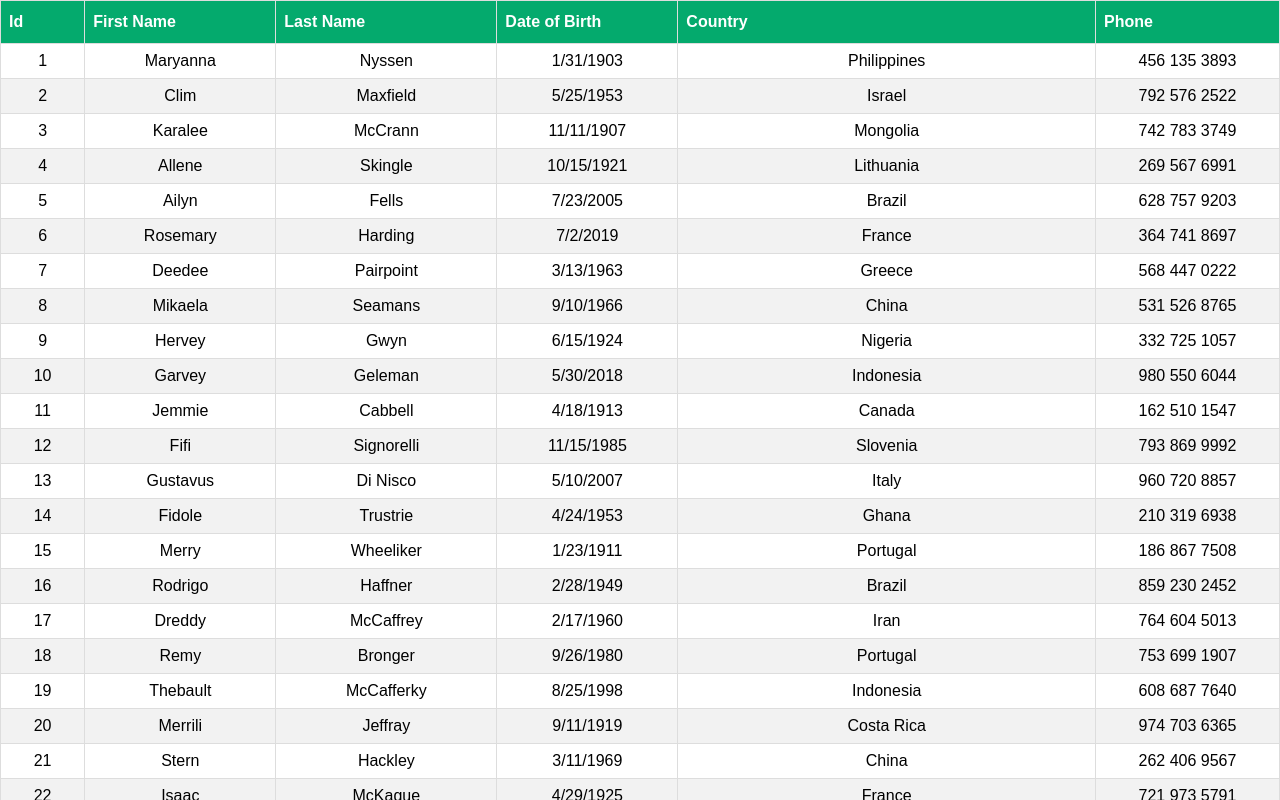
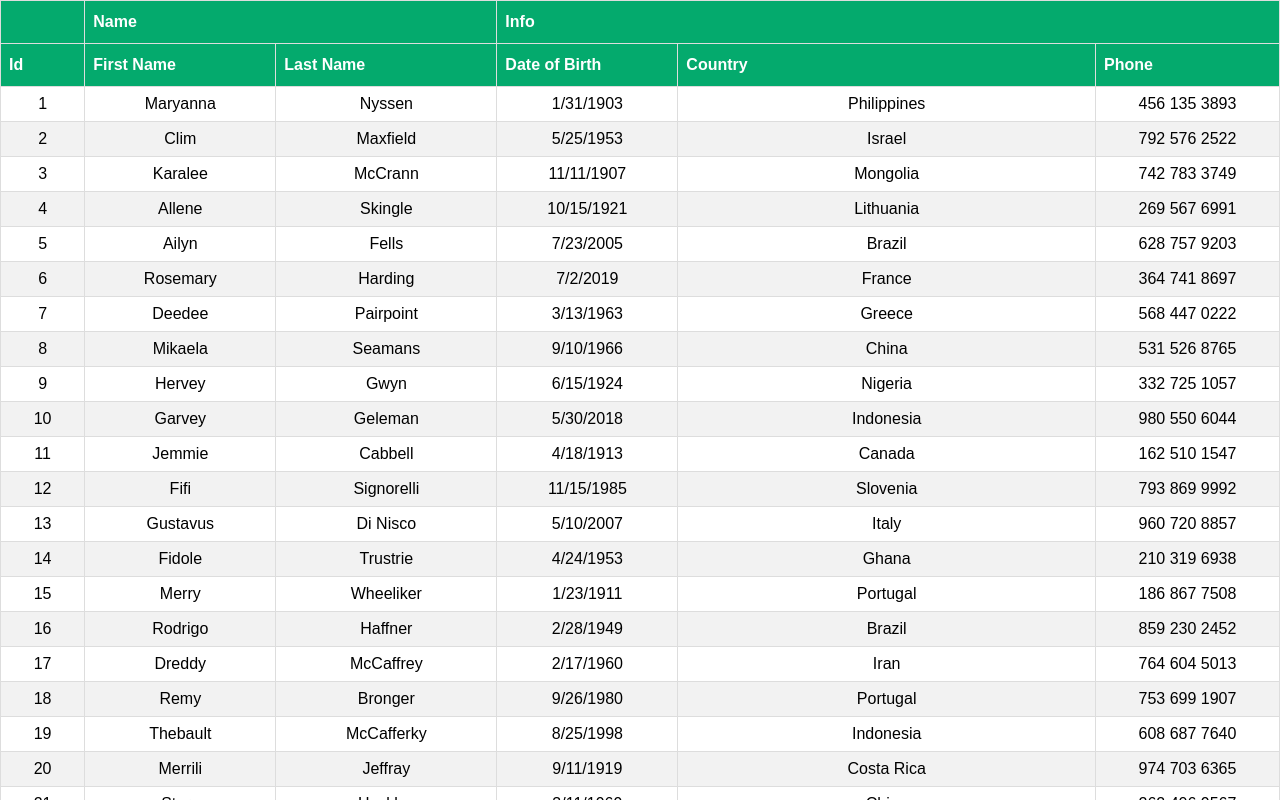
Before and after one commit to taxidriver2192/react-tabel, a React (Create React App) app: page / in a window 1280 px wide. Shown: the top 800 px of the page. Built offline with nearby package versions, Linux system fonts and the light colour scheme.

Commit message:
how to make Header Groups
Nu har jeg tilført ting i grupper navn og info..

```diff
--- a/src/components/BasicTable.js
+++ b/src/components/BasicTable.js
@@ -1,12 +1,12 @@
 import React, {useMemo} from 'react'
 import {useTable} from 'react-table'
 import MOCK_DATA from './MOCK_DATA.json'
-import { COLUMNS } from "./columns"
+import { COLUMNS, GRUPED_CCOLUMNS} from "./columns"
 import './Table.css'
 
 export const BasicTable = () => {
 
-    const columns = useMemo(() => COLUMNS, []);
+    const columns = useMemo(() => GRUPED_CCOLUMNS, []);
     const data = useMemo(() => MOCK_DATA, [])
 
     const tableInstance = useTable({
--- a/src/components/columns.js
+++ b/src/components/columns.js
@@ -30,3 +30,47 @@
         accessor: 'Phone'
     },
 ]
+export const GRUPED_CCOLUMNS = [
+    {
+        Header: 'Id',
+        Footer: 'Id',
+        accessor: 'id'
+    },
+    {
+        Header: 'Name',
+        Footer: 'Name',
+        columns:[
+            {
+                Header: 'First Name',
+                Footer: 'First Name',
+                accessor: 'first_name'
+            },
+            {
+                Header: 'Last Name',
+                Footer: 'Last Name',
+                accessor: 'last_name'
+            },
+        ]
+    },
+    {
+        Header: 'Info',
+        Footer: 'Info',
+        columns:[
+            {
+                Header: 'Date of Birth',
+                Footer: 'Date of Birth',
+                accessor: 'Date_of_Birth'
+            },
+            {
+                Header: 'Country',
+                Footer: 'Country',
+                accessor: 'Country'
+            },
+            {
+                Header: 'Phone',
+                Footer: 'Phone',
+                accessor: 'Phone'
+            },
+        ]
+    }
+]
```
